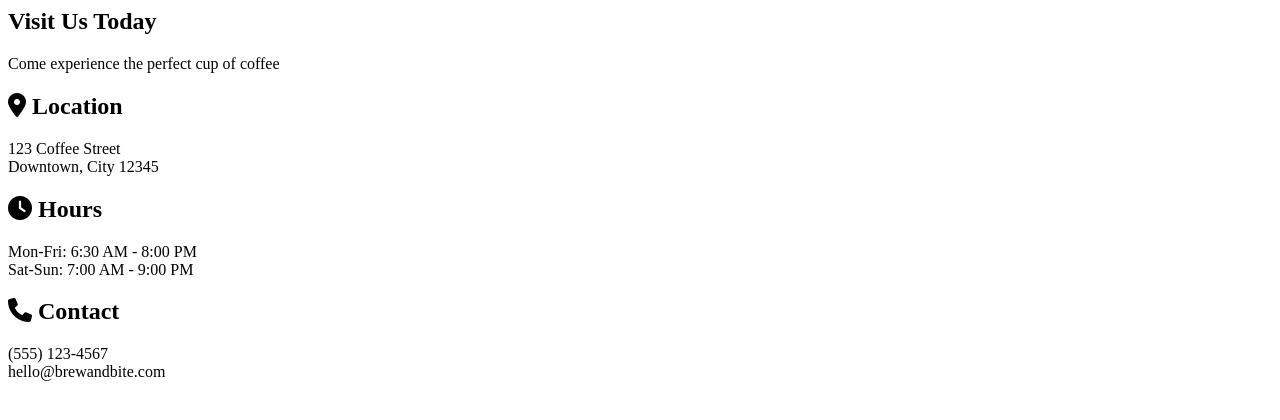
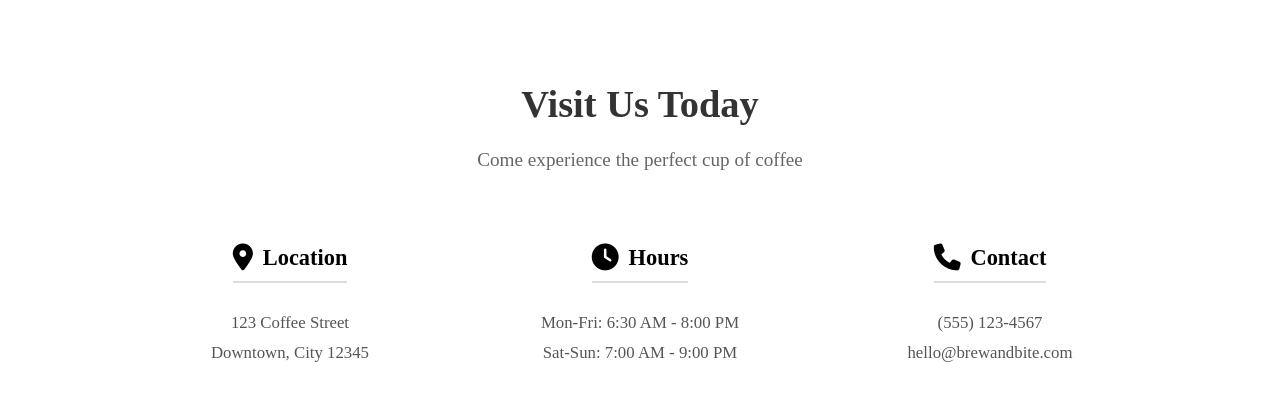
Before and after one commit to nazargrechka1/4390-frontend, a website: page index.visit-us.partial.html in a window 1280 px wide. Drawn offline with Linux system fonts and the light colour scheme.

Commit message:
add visit

```diff
--- a/index.visit-us.partial.html
+++ b/index.visit-us.partial.html
@@ -1,5 +1,5 @@
-
     <link rel="stylesheet" href="https://cdnjs.cloudflare.com/ajax/libs/font-awesome/6.4.0/css/all.min.css">
+<link rel="stylesheet" href="css/index.visit-us.partial.css">gi
     <section class="top-section">
         <div class="top-section__container">
 
```
